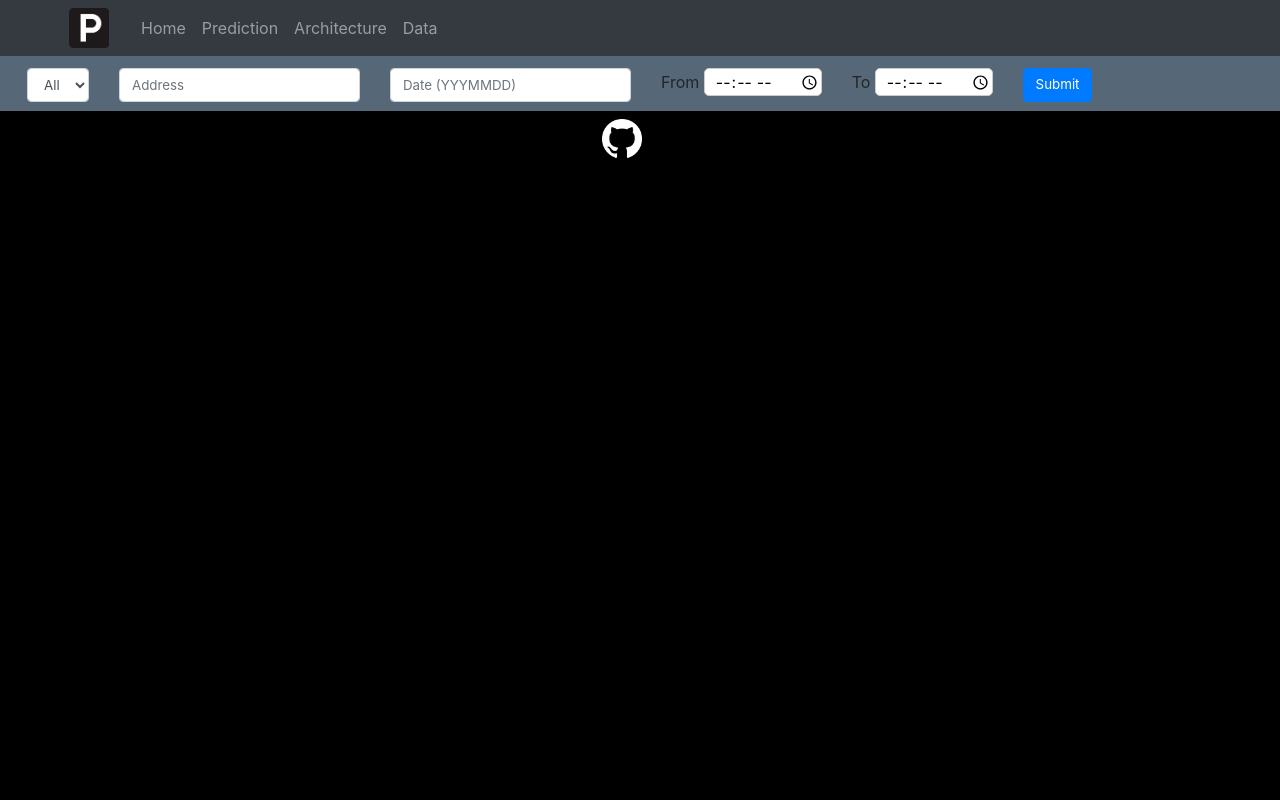
After one commit to alobodanov/parking_data, a Python web app: template parking-ticket-data/templates/prediction.html in a window 1280 px wide. The commit adds this page. Run offline with Jinja, Linux system fonts and the light colour scheme; the template is opened without the code that fills it: most values are stand-ins (such as "Sample title", 1, 10 or a date in 2020); some libraries are stand-ins or nearby versions.

Commit message:
added in new page, architectue update

```diff
--- a/parking-ticket-data/static/css/our.css
+++ b/parking-ticket-data/static/css/our.css
@@ -41,6 +41,8 @@ html {
   margin: 0 auto;
   display: table;
   padding-top: 8px;
+  width: 100%;
+  padding-left: 47%
 }
 .footer .container {
     text-align: -webkit-center;
--- /dev/null
+++ b/parking-ticket-data/static/css/prediction.css
@@ -0,0 +1,106 @@
+/* remove default margin and padding from body */
+body {
+  padding: 0;
+  margin: 0;
+  background-color: #000;
+}
+.architecture-body {
+  background-color: #fff;
+}
+/* set map, body, and html to 100% of the screen size */
+body,
+html {
+  height: 100%;
+}
+.leaflet-container {
+  height: 83%;
+  width: 100%;
+  margin: 0 auto;
+}
+
+#map {
+  height: 100%;
+  width: 100%;
+  z-index: 2;
+}
+#parent {
+  height: 87%;
+  width: 100%;
+  z-index: 1;
+}
+.nav-style {
+    padding-left: 69px;
+}
+.nav-bar {
+    padding-left: 24px;
+}
+.footer {
+  background-color: #000 !important;
+  height: 54px;
+  bottom: 0;
+  margin: 0 auto;
+  display: table;
+  padding-top: 8px;
+  width: 100%;
+  padding-left: 47%
+}
+.footer .container {
+    text-align: -webkit-center;
+}
+.footer .container img {
+    margin-top: 30px;
+}
+.form {
+        width: 100%;
+    padding: 12px;
+    /* margin-top: 11px; */
+    display: -webkit-box;
+    height: 55px;
+    /* margin: 0 auto; */
+    /* margin-right: 10px; */
+    /* background: red; */
+    /* float: right !important; */
+    margin-right: 100p%;
+    background: rgba(171, 205, 239, 0.5);
+    /* border-radius: 5px; */
+}
+.controls {
+    /*z-index: 999; */
+    width: 100%;
+    /* position: absolute; */
+    /* width: 319px; */
+    /* right: 0; */
+    /* margin-left: 100px; */
+}
+
+.my-plot-style {
+    position: absolute;
+    /* top: 80px; */
+    z-index: 999;
+    bottom: 80px;
+    /* left: 43px; */
+    right: 10px;
+    height: 300px;
+}
+
+input[type='text'] {
+    font-size: 10pt;
+}
+
+select, button {
+    font-size: 10pt !important
+}
+
+.architectureStyle{
+    margin: 0 auto !important;
+}
+
+.dateTimeStyle {
+    border: 1px solid #ccc;
+    border-radius: 5px;
+    padding-left: 10px;
+}
+
+#errorFromTo {
+    display: none;
+}
--- /dev/null
+++ b/parking-ticket-data/templates/prediction.html
@@ -0,0 +1,106 @@
+<!DOCTYPE html>
+<html lang="en">
+<head>
+    <!-- Global site tag (gtag.js) - Google Analytics -->
+    <script async src="https://www.googletagmanager.com/gtag/js?id=UA-142369838-1"></script>
+    <script>
+      window.dataLayer = window.dataLayer || [];
+      function gtag(){dataLayer.push(arguments);}
+      gtag('js', new Date());
+
+      gtag('config', 'UA-142369838-1');
+    </script>
+
+    <meta charset="utf-8">
+    <title>Parking Data - Home</title>
+
+    <!-- Leaflet CSS & JS -->
+    <link rel="stylesheet" href="https://unpkg.com/leaflet@1.5.1/dist/leaflet.css"/>
+    <link rel="stylesheet" href="https://maxcdn.bootstrapcdn.com/bootstrap/4.3.1/css/bootstrap.min.css">
+
+    <link rel="stylesheet" href="https://unpkg.com/leaflet@1.3.3/dist/leaflet.css" integrity="sha512-Rksm5RenBEKSKFjgI3a41vrjkw4EVPlJ3+OiI65vTjIdo9brlAacEuKOiQ5OFh7cOI1bkDwLqdLw3Zg0cRJAAQ==" crossorigin="" />
+    <script src="https://unpkg.com/leaflet@1.3.3/dist/leaflet.js" integrity="sha512-tAGcCfR4Sc5ZP5ZoVz0quoZDYX5aCtEm/eu1KhSLj2c9eFrylXZknQYmxUssFaVJKvvc0dJQixhGjG2yXWiV9Q==" crossorigin=""></script>
+    <script src="https://d3js.org/d3.v4.min.js"></script>
+
+    <!-- Our CSS -->
+    <link rel="stylesheet" type="text/css" href="{{ url_for('static', filename='css/prediction.css') }}">
+
+    <!-- API key -->
+    <!--<script type="text/javascript" src="config.js"></script>-->
+    <script src="https://ajax.googleapis.com/ajax/libs/jquery/3.4.0/jquery.min.js"></script>
+    <script src="https://cdnjs.cloudflare.com/ajax/libs/d3/5.5.0/d3.min.js"></script>
+    <script src="https://cdn.plot.ly/plotly-latest.min.js"></script>
+<!--    <script src="{{ url_for('static', filename='js/app.js') }}"></script>-->
+</head>
+
+<body>
+<!-- The div where we will inject our map -->
+<nav class="navbar navbar-expand-sm bg-dark navbar-dark nav-style">
+    <a href="/">
+        <img src="{{ url_for('static', filename='img/logo.png') }}" alt="logo" style="width:40px;">
+    </a>
+    <ul class="navbar-nav nav-bar">
+        <li class="nav-item">
+            <a class="nav-link" href="/">Home</a>
+        </li>
+        <li class="nav-item">
+            <a class="nav-link" href="/api/prediction">Prediction</a>
+        </li>
+        <li class="nav-item">
+            <a class="nav-link" href="/api/architecture">Architecture</a>
+        </li>
+        <li class="nav-item">
+            <a class="nav-link" href="/api/get/data">Data</a>
+        </li>
+    </ul>
+</nav>
+<div class="controls">
+    <form class="form" id="formFields">
+        <div class="col-auto">
+            <select id="selDescOpt" class="form-control" name="ticket_type"></select>
+        </div>
+        <div class="col-auto">
+            <input id="address" type="text" class="form-control" placeholder="Address" name="address">
+        </div>
+        <div class="col-auto">
+            <input id="date" type="text" class="form-control" placeholder="Date (YYYMMDD)" name="date">
+        </div>
+        <div class="col-auto">
+            From <input id="timeFrom" class="dateTimeStyle" type="time" name="usr_time_from">
+        </div>
+        <div class="col-auto">
+            To <input id="timeTo" class="dateTimeStyle" type="time" name="usr_time_to">
+            <label class="text-danger" id="errorFromTo" for="timeTo">Enter From and To time</label>
+        </div>
+        <div class="col-auto">
+            <button type="button" onclick="getFilteredData()" class="btn btn-primary">Submit</button>
+        </div>
+    </form>
+</div>
+<footer class="footer">
+    <a href="https://github.com/alobodanov/parking_data">
+        <img src="{{ url_for('static', filename='img/GitHub-Mark-Light-64px.png') }}" alt="logo"
+             style="width:40px;">
+    </a>
+</footer>
+</body>
+</html>
+<script src="{{ url_for('static', filename='js/app.js') }}"></script>
+<script>
+    var selDesc = {{seldesc}};
+
+    var sel = document.getElementById('selDescOpt');
+
+    var optAll = document.createElement('option');
+    optAll.innerHTML = 'All';
+    optAll.value = '';
+    sel.appendChild(optAll);
+
+    for(var i = 0; i < selDesc.length; i++) {
+        var opt = document.createElement('option');
+        opt.innerHTML = selDesc[i];
+        opt.value = selDesc[i];
+        sel.appendChild(opt);
+    }
+</script>
+<script src="{{ url_for('static', filename='js/leaflet-heat.js') }}"></script>
```
Also changed, not shown: parking-ticket-data/app.py (+6 -1 lines), parking-ticket-data/templates/architecture-diagram.html (+16 -4 lines), parking-ticket-data/templates/index.html (+7 -2 lines), parking-ticket-data/static/img/logo.png (added).
